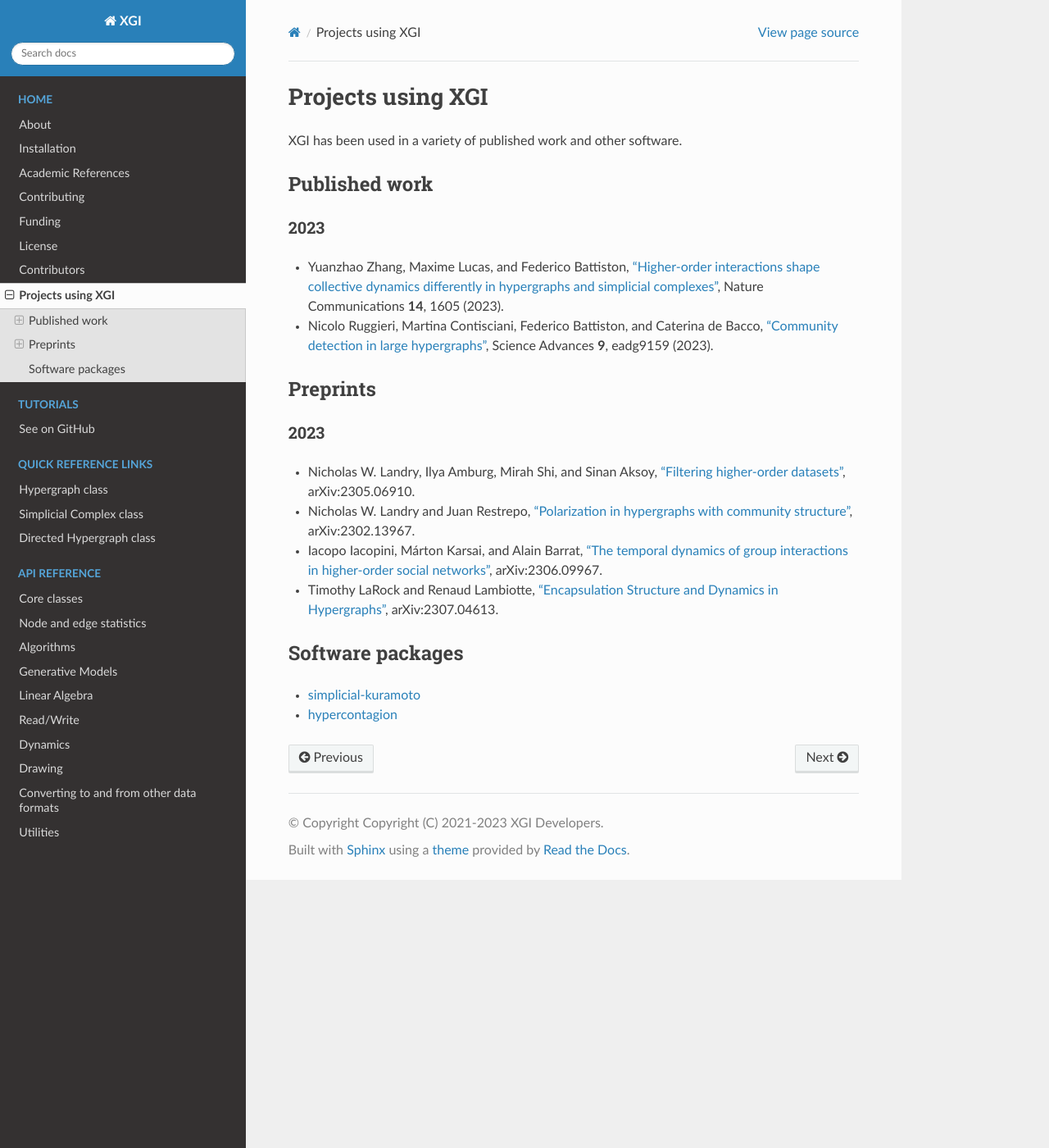
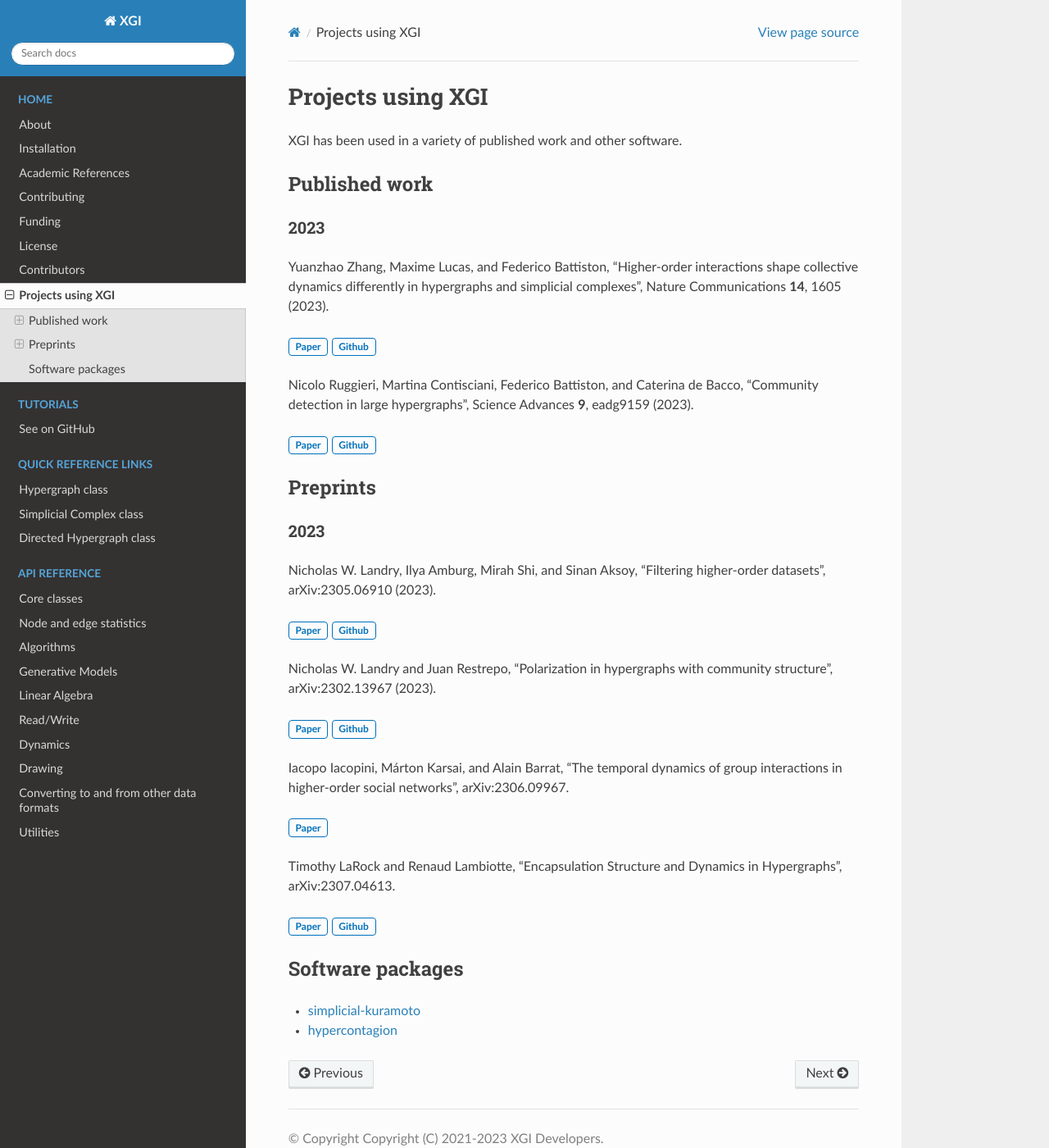
Before and after one commit to xgi-org/xgi, a Sphinx documentation site: the page built from docs/source/using-xgi.rst, in a window 1280 px wide and 1400 px high. Shown: the whole window at 82% size. Built offline with Sphinx 7.4.7 and the Read the Docs theme 2.0.0, drawn with Linux system fonts in a browser that asks for light colours.

Commit message:
added buttons for github and papers

```diff
--- a/docs/source/conf.py
+++ b/docs/source/conf.py
@@ -80,6 +80,7 @@ extensions = [
     "sphinx.ext.todo",
     "sphinx.ext.viewcode",
     "sphinx_copybutton",
+    "sphinx_design",
 ]
 
 # Automatically generate stub pages when using the .. autosummary directive
--- a/docs/source/using-xgi.rst
+++ b/docs/source/using-xgi.rst
@@ -10,8 +10,15 @@ Published work
 2023
 ----
 
-- Yuanzhao Zhang, Maxime Lucas, and Federico Battiston, `"Higher-order interactions shape collective dynamics differently in hypergraphs and simplicial complexes" <http://doi.org/10.1038/s41467-023-37190-9>`_, Nature Communications **14**, 1605 (2023).
-- Nicolo Ruggieri, Martina Contisciani, Federico Battiston, and Caterina de Bacco, `"Community detection in large hypergraphs" <https://doi.org/10.1126/sciadv.adg9159>`_, Science Advances **9**, eadg9159 (2023).
+Yuanzhao Zhang, Maxime Lucas, and Federico Battiston, "Higher-order interactions shape collective dynamics differently in hypergraphs and simplicial complexes", Nature Communications **14**, 1605 (2023).
+
+:bdg-link-primary-line:`Paper <http://doi.org/10.1038/s41467-023-37190-9>`
+:bdg-link-primary-line:`Github <https://github.com/maximelucas/HOI_shape_sync_differently>`
+
+Nicolo Ruggieri, Martina Contisciani, Federico Battiston, and Caterina de Bacco, "Community detection in large hypergraphs", Science Advances **9**, eadg9159 (2023).
+
+:bdg-link-primary-line:`Paper <https://doi.org/10.1126/sciadv.adg9159>`
+:bdg-link-primary-line:`Github <https://github.com/nickruggeri/Hy-MMSBM>`
 
 Preprints
 =========
@@ -19,11 +26,24 @@ Preprints
 2023
 ----
 
-- Nicholas W. Landry, Ilya Amburg, Mirah Shi, and Sinan Aksoy, `"Filtering higher-order datasets" <http://arxiv.org/abs/2305.06910>`_, arXiv:2305.06910.
-- Nicholas W. Landry and Juan Restrepo, `"Polarization in hypergraphs with community structure" <http://arxiv.org/abs/2302.13967>`_, arXiv:2302.13967.
-- Iacopo Iacopini, Márton Karsai, and Alain Barrat, `"The temporal dynamics of group interactions in higher-order social networks" <https://arxiv.org/abs/2306.09967>`_, arXiv:2306.09967.
-- Timothy LaRock and Renaud Lambiotte, `"Encapsulation Structure and Dynamics in Hypergraphs" <https://arxiv.org/abs/2307.04613>`_, arXiv:2307.04613.
+Nicholas W. Landry, Ilya Amburg, Mirah Shi, and Sinan Aksoy, "Filtering higher-order datasets", arXiv:2305.06910 (2023).
 
+:bdg-link-primary-line:`Paper <http://arxiv.org/abs/2305.06910>`
+:bdg-link-primary-line:`Github <https://github.com/nwlandry/filtering-higher-order-datasets>`
+
+Nicholas W. Landry and Juan Restrepo, "Polarization in hypergraphs with community structure", arXiv:2302.13967 (2023).
+
+:bdg-link-primary-line:`Paper <http://arxiv.org/abs/2302.13967>`
+:bdg-link-primary-line:`Github <https://github.com/nwlandry/filtering-higher-order-datasets>`
+
+Iacopo Iacopini, Márton Karsai, and Alain Barrat, "The temporal dynamics of group interactions in higher-order social networks", arXiv:2306.09967.
+
+:bdg-link-primary-line:`Paper <https://arxiv.org/abs/2306.09967>`
+
+Timothy LaRock and Renaud Lambiotte, "Encapsulation Structure and Dynamics in Hypergraphs", arXiv:2307.04613.
+
+:bdg-link-primary-line:`Paper <https://arxiv.org/abs/2307.04613>`
+:bdg-link-primary-line:`Github <https://github.com/tlarock/encapsulation-dynamics/>`
 
 Software packages
 =================
```
Also changed, not shown: 1 other file.
